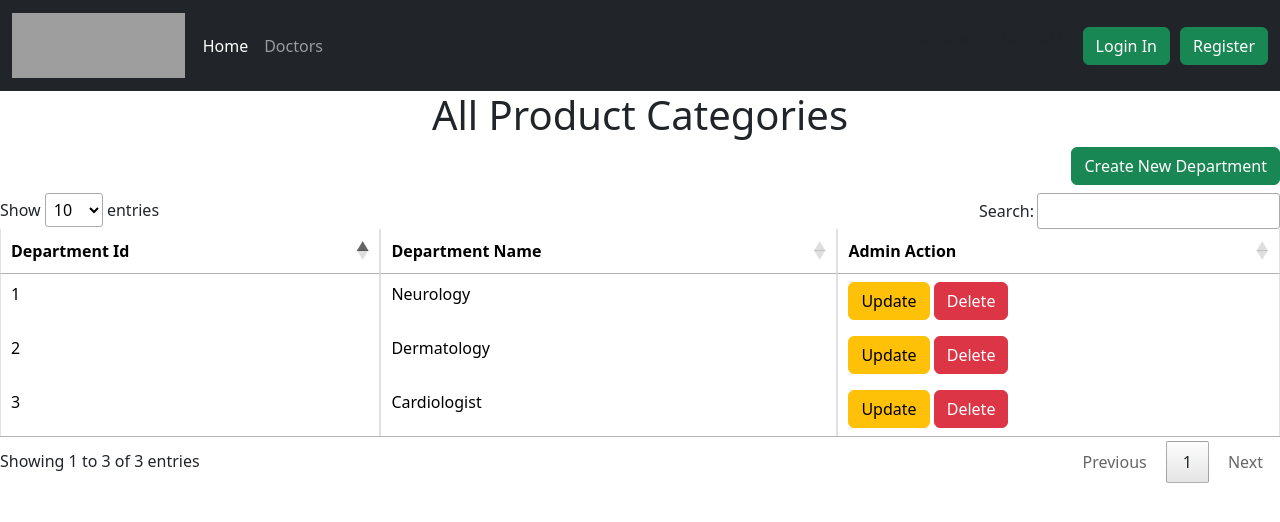
After one commit to NidhiAnandan12/x23286873_cloud_devops_sec, a Django app: page /viewdepartment in a window 1280 px wide. The commit adds this page. Shown: the top 522 px of the page. Run offline with Django 5.2, Linux system fonts and the light colour scheme; data comes from the database, SQL or seed files in the repository; both versions use the stored data as it was after the commit; some libraries are stand-ins or nearby versions; grey boxes are pictures that could not be loaded.

Commit message:
department changes

```diff
--- a/doctor_project/doctor_app/forms.py
+++ b/doctor_project/doctor_app/forms.py
@@ -17,3 +17,8 @@ class CreateDepartmentForm(forms.ModelForm):
     class Meta:
         model = DoctorDepartment
         fields = ('__all__')
+
+class CreateAppoinmentForm(forms.ModelForm):
+    class Meta:
+        model = Appointment
+        fields = ('__all__')
--- a/doctor_project/doctor_app/models.py
+++ b/doctor_project/doctor_app/models.py
@@ -8,6 +8,8 @@ class DoctorDepartment(models.Model):
     def __str__(self):
         return self.department_name
 
+
+
 class Doctor(models.Model):
     doctor_id = models.AutoField(primary_key=True,db_column='doctor_id')
     doctor_name = models.CharField(max_length=100)
@@ -15,6 +17,9 @@ class Doctor(models.Model):
     doctor_department = models.ForeignKey(DoctorDepartment, on_delete=models.CASCADE,null=False)
     doctor_image = models.ImageField(upload_to="images/doctor",default=None)
     doctor_cost = models.DecimalField(max_digits=10, decimal_places=2, default=Decimal('0.00'))
+
+    def __str__(self):
+        return self.doctor_name
 
 class Patient(AbstractUser):
     patient_address = models.TextField(max_length=500, null=False)
@@ -26,13 +31,13 @@ class Patient(AbstractUser):
 
 class Appointment(models.Model):
     class AppoinmentStatus(models.TextChoices):
-        AppointmentConfirmed = "Appointment Confirmed"
+        Confirmed = "Confirmed"
         CANCELLED = "Cancelled"
     appointment_id = models.AutoField(primary_key=True,db_column='appointment_id')
     appointment_date = models.DateField()
     appointment_time = models.TimeField()
     appointment_doctor = models.ForeignKey(Doctor, on_delete=models.CASCADE,null=False)
     appointment_patient = models.ForeignKey(Patient, on_delete=models.CASCADE,null=False)
-    appoinment_booking_status = models.CharField(max_length=30,choices=AppoinmentStatus.choices,default=AppoinmentStatus.AppointmentConfirmed.value)
+    appoinment_booking_status = models.CharField(max_length=30,choices=AppoinmentStatus.choices,default=AppoinmentStatus.Confirmed.value)
     appoinment_doctor_remarks = models.TextField(max_length=500, null=True)
     appoinment_completed = models.BooleanField(default=False)
--- /dev/null
+++ b/doctor_project/doctor_app/templates/doctor_app/admin_view_department.html
@@ -0,0 +1,50 @@
+{% extends "doctor_app/base.html" %}
+{% block content %}
+<h1 class="text-center adminproductsheader" >All Product Categories</h1>
+<div class="text-end"><a href="{% url 'adminCreateDepartment' %}" class="btn btn-success text-end mb-2">Create New Department</a>
+</div>
+
+<table class="table table-bordered" id="department_table">
+    <thead>
+      <tr>
+        <th scope="col">Department Id</th>
+        <th scope="col">Department Name</th>
+        <th scope="col">Admin Action</th>
+
+      </tr>
+    </thead>
+    <tbody>
+        {% if departments %}
+        {% for department in departments %}
+                        <tr>
+                            <td>{{ department.id }}</td>
+                            <td>{{ department.department_name }}</td>
+                            <td><a href="{% url 'adminUpdateDepartment' department.id %}" class="btn btn-warning">Update</a>
+                                <a href="{% url 'adminDeleteDepartment' department.id %}" class="btn btn-danger">Delete</a></td>
+
+                        </tr>
+                {% endfor%}
+      {% endif %}
+
+    </tbody>
+  </table>
+
+{% endblock %}
+
+
+{% block script %}
+<script>
+$(document).ready(function () {
+    $('#department_table').dataTable({
+  columnDefs: [{
+    "defaultContent": "-",
+    "targets": "_all"
+  }],
+  paging:true
+});
+});
+
+
+</script>
+
+{% endblock %}
--- a/doctor_project/doctor_app/templates/doctor_app/doctors.html
+++ b/doctor_project/doctor_app/templates/doctor_app/doctors.html
@@ -20,7 +20,7 @@
                     <h3 class="card-title">{{ doctor.doctor_name }}</h3>
                     <h6 class="card-title">{{ doctor.doctor_department.department_name }}</h6>
                     <h6 class="card-title">{{ doctor.doctor_cost }} € / Appoinment</h6>
-                    <a href="" class="btn btn-success">Book Appoinment</a>
+                    <a href="{% url 'bookDoctorAppoinment' doctor.doctor_id %}" class="btn btn-success">Book Appoinment</a>
 
 
                 </div>
--- a/doctor_project/doctor_app/templates/doctor_app/header.html
+++ b/doctor_project/doctor_app/templates/doctor_app/header.html
@@ -33,7 +33,7 @@
           <ul class="dropdown-menu" aria-labelledby="navbarDropdownMenuLink">
             <li><a class="dropdown-item" href="{% url 'adminViewDoctors' %}">View All Doctors</a></li>
             <li><a class="dropdown-item" href="{% url 'adminCreateDoctor' %}">Add Doctor</a></li>
-            <li><a class="dropdown-item" href="">View Doctors Department</a></li>
+            <li><a class="dropdown-item" href="{% url 'adminViewDepartment' %}">View Doctors Department</a></li>
 
           </ul>
         </li>
--- a/doctor_project/doctor_app/urls.py
+++ b/doctor_project/doctor_app/urls.py
@@ -6,12 +6,19 @@ from django.contrib.auth import views as auth_views
 urlpatterns = [
     path('', views.index, name='index'),
     path('doctors', views.Doctors, name='doctors'),
-
     path('createdoctor',views.CreateDoctor ,name='adminCreateDoctor'),
     path('updatedoctor/<int:doctor_id>',views.UpdateDoctor ,name='adminUpdateDoctor'),
     path('deletedoctor/<int:doctor_id>',views.DeleteDoctor ,name='adminDeleteDoctor'),
     path('viewdoctor',views.AdminViewDoctors ,name='adminViewDoctors'),
     path('searchdoctor',views.DoctorSearch ,name='doctorSearch'),
+
+    path('createdepartment',views.CreateDepartment ,name='adminCreateDepartment'),
+    path('updatedepartment/<int:department_id>',views.UpdateDepartment ,name='adminUpdateDepartment'),
+    path('deletedepartment/<int:department_id>',views.DeleteDepartment ,name='adminDeleteDepartment'),
+    path('viewdepartment',views.ViewDepartment ,name='adminViewDepartment'),
+
+    path('bookdoctor/<int:doctor_id>',views.BookDoctorAppoinment ,name='bookDoctorAppoinment'),
+
 
 
 
--- a/doctor_project/doctor_app/views.py
+++ b/doctor_project/doctor_app/views.py
@@ -4,7 +4,7 @@ from django.contrib.auth import login
 from django.contrib import messages
 from django.shortcuts import render,redirect
 from .models import DoctorDepartment,Doctor,Appointment,Patient
-from .forms import CreateDoctorForm,CreateDepartmentForm
+from .forms import CreateDoctorForm,CreateDepartmentForm,CreateAppoinmentForm
 
 
 def index(request):
@@ -63,9 +63,60 @@ def AdminViewDoctors(request):
 def DoctorSearch(request):
     if request.method == 'GET':
           doctor_name =  request.GET.get('search')
-          doctors = Doctor.objects.filter(doctor_name_name__icontains=doctor_name)
+          doctors = Doctor.objects.filter(doctor_name__icontains=doctor_name)
           if not doctors:
                messages.error(request,f"No doctors found for {doctor_name}")
                return redirect('doctors')
           doctors_context = {'doctors': doctors,'doctor_search' :True}
           return render(request, 'doctor_app/doctors.html', doctors_context)
+
+def CreateDepartment(request):
+     if request.method == "POST":
+        form = CreateDepartmentForm(request.POST)
+        if form.is_valid():
+          form.save()
+          messages.success(request,"Department created successfully")
+          return redirect('adminViewDepartment')
+     else:
+          form = CreateDepartmentForm()
+          return render(request, 'doctor_app/create_department.html', {"form": form})
+
+
+
+
+def UpdateDepartment(request, department_id):
+    department = DoctorDepartment.objects.get(id=department_id)
+    if request.method == 'POST':
+        form = CreateDepartmentForm(request.POST,instance=department)
+        if form.is_valid():
+            form.save()
+            messages.success(request,"Product Category updated Successfully.")
+            return redirect('adminViewDepartment')
+    else:
+        form = CreateDepartmentForm(instance=department)
+
+    return render(request,'doctor_app/update_department.html',{'form': form})
+
+def ViewDepartment(request):
+     departments = DoctorDepartment.objects.all()
+     departments_items_context = {'departments' :departments}
+     return render(request,'doctor_app/admin_view_department.html',departments_items_context)
+
+def DeleteDepartment(request, department_id):
+    department = DoctorDepartment.objects.get(id=department_id)
+    department.delete()
+    messages.success(request,"Department Deleted Successfully.")
+    return redirect('adminViewDepartment')
+
+def BookDoctorAppoinment(request,doctor_id):
+    if request.method == "POST":
+        form = CreateAppoinmentForm(request.POST)
+        if form.is_valid():
+          form.save()
+          messages.success(request,"Department created successfully")
+          return redirect('adminViewDepartment')
+
+    else:
+         doctor = Doctor.objects.get(doctor_id=doctor_id)
+         form = CreateAppoinmentForm(instance=doctor)
+         return render(request, 'doctor_app/book_appoinment.html', {"form": form})
```
Also changed, not shown: doctor_project/doctor_app/templates/doctor_app/book_appoinment.html (added, +15 -0 lines), doctor_project/doctor_app/templates/doctor_app/create_department.html (added, +15 -0 lines), doctor_project/doctor_app/templates/doctor_app/forms.py (deleted, +0 -17 lines), doctor_project/doctor_app/templates/doctor_app/update_department.html (added, +15 -0 lines), doctor_project/db.sqlite3, doctor_project/images/doctor/humberto-chavez-FVh_yqLR9eA-unsplash_REpVMMb.jpg (added).
